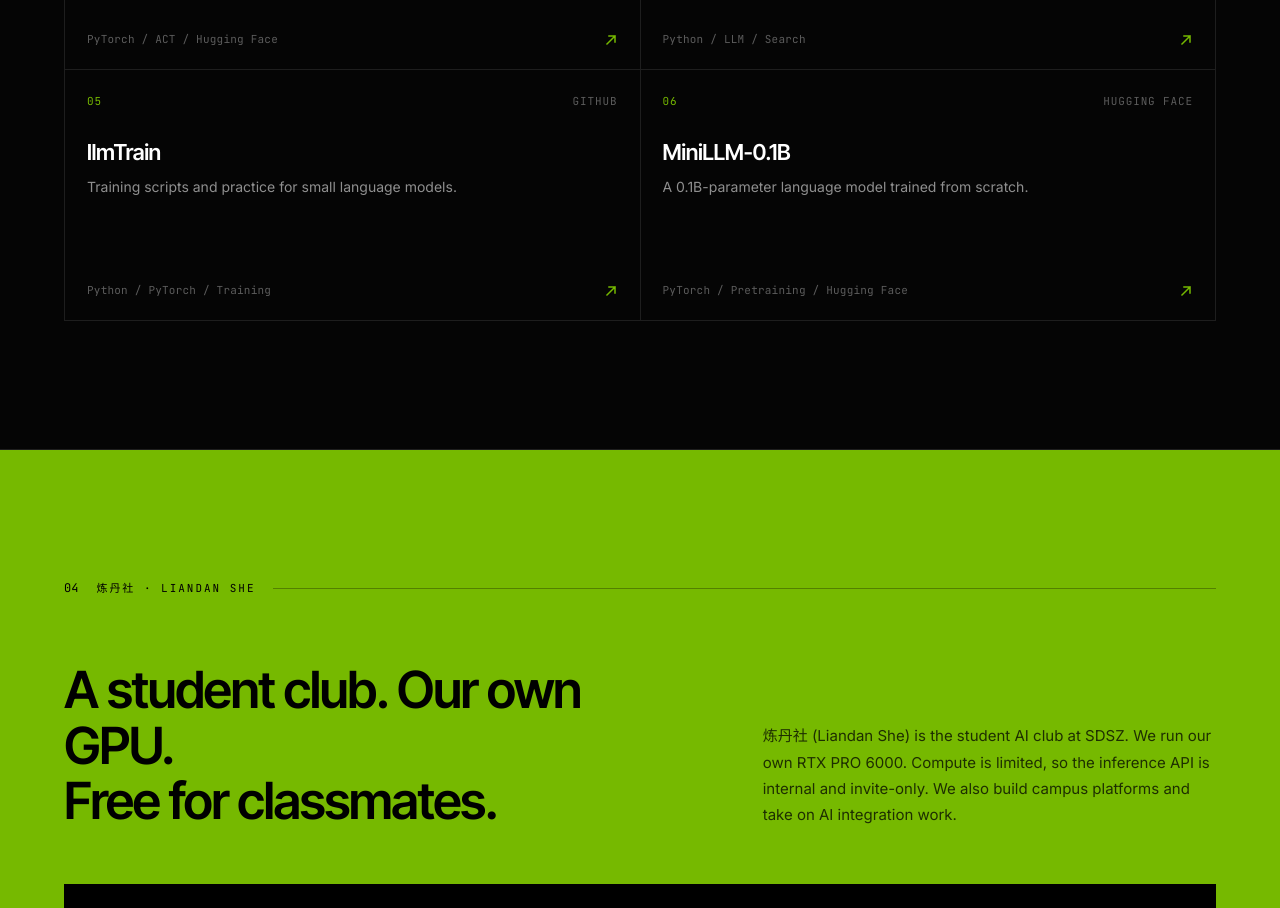
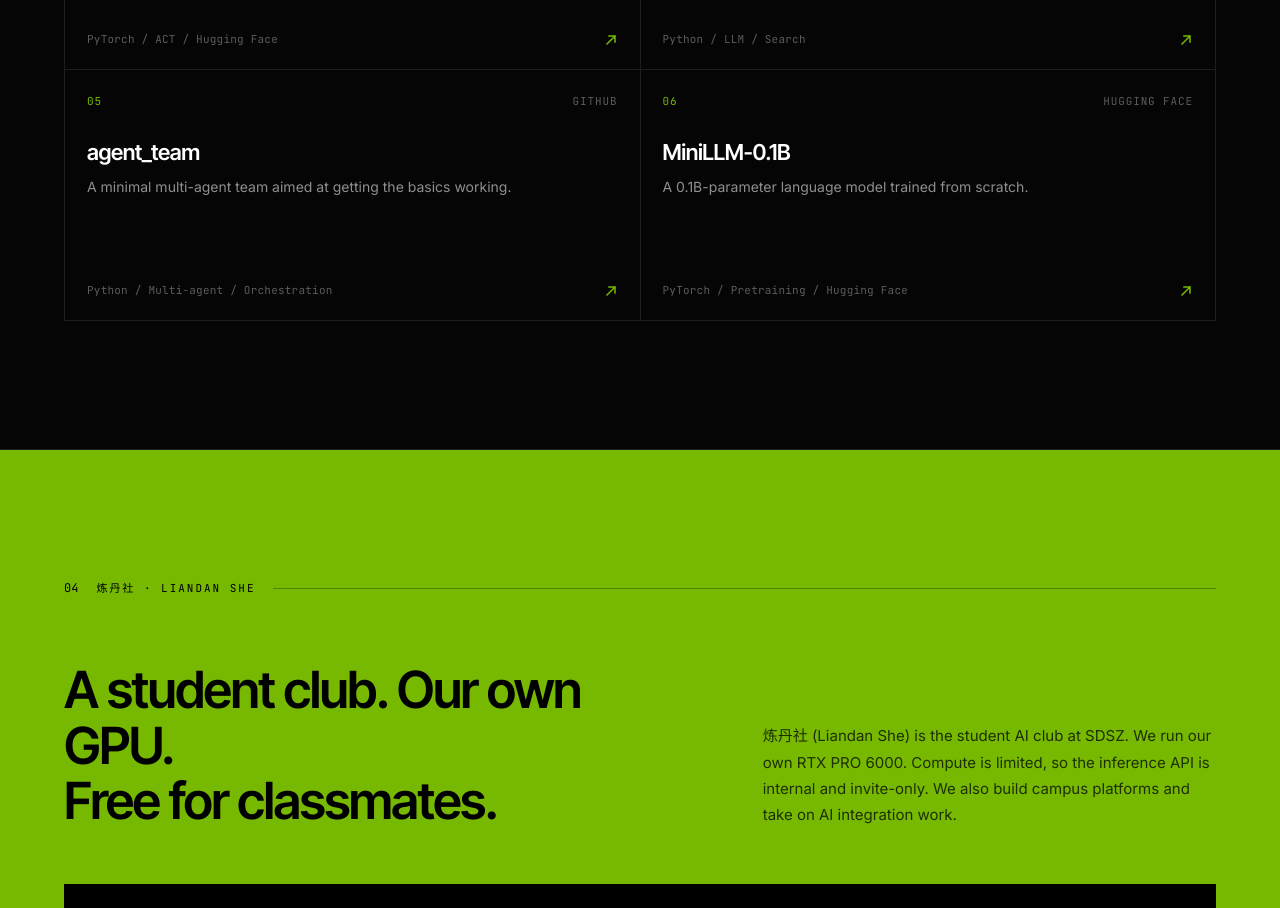
Before and after one commit to Cerynitius/Cerynitius.github.io, a Next.js app: page / in a window 1280 px wide. Shown: the part 4000-4908 px from the top of the page. Built offline with nearby package versions, Linux system fonts and the light colour scheme.

Commit message:
swap to agent_team

```diff
--- a/app/content.ts
+++ b/app/content.ts
@@ -290,14 +290,14 @@ export const projects: Project[] = [
   },
   {
     id: "05",
-    slug: "llm-train",
-    name: "llmTrain",
+    slug: "agent-team",
+    name: "agent_team",
     text: {
-      zh: "小规模语言模型的训练脚本与实践。",
-      en: "Training scripts and practice for small language models.",
+      zh: "目标是实现基本功能的简约 multi-agent team。",
+      en: "A minimal multi-agent team aimed at getting the basics working.",
     },
-    stack: ["Python", "PyTorch", "Training"],
-    href: "https://github.com/Cerynitius/llmTrain",
+    stack: ["Python", "Multi-agent", "Orchestration"],
+    href: "https://github.com/Cerynitius/agent_team",
   },
   {
     id: "06",
```
